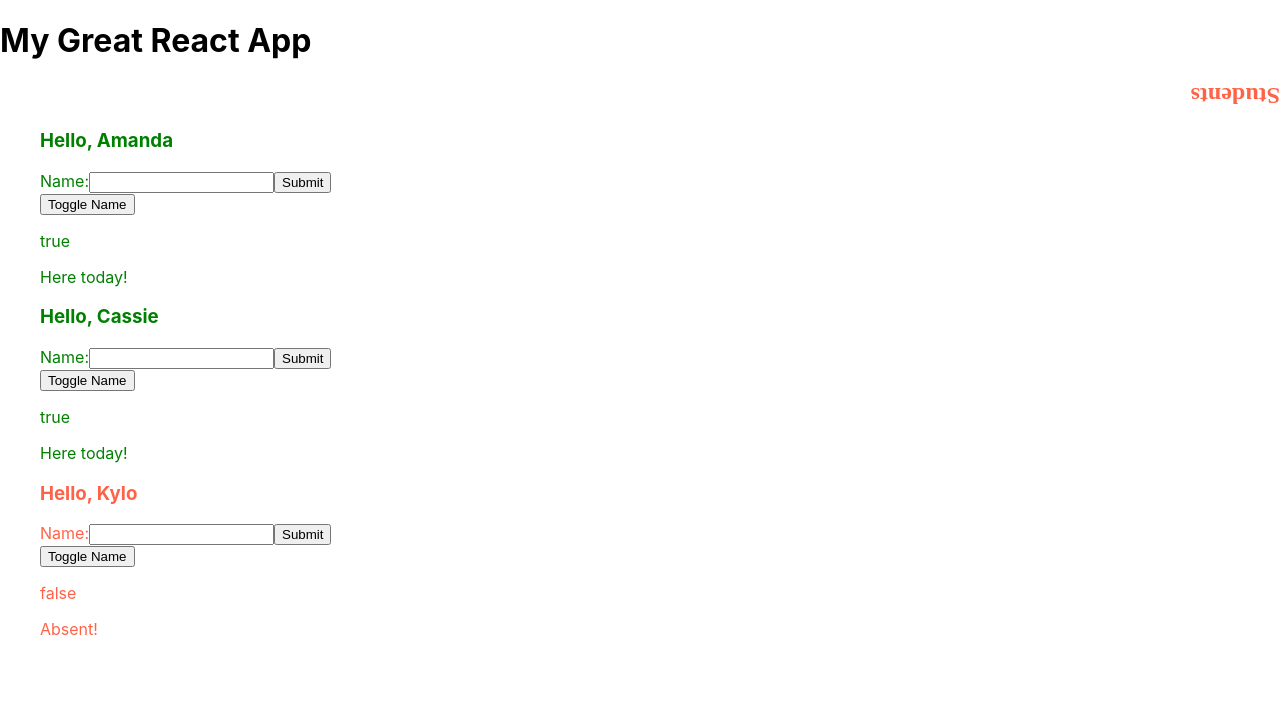
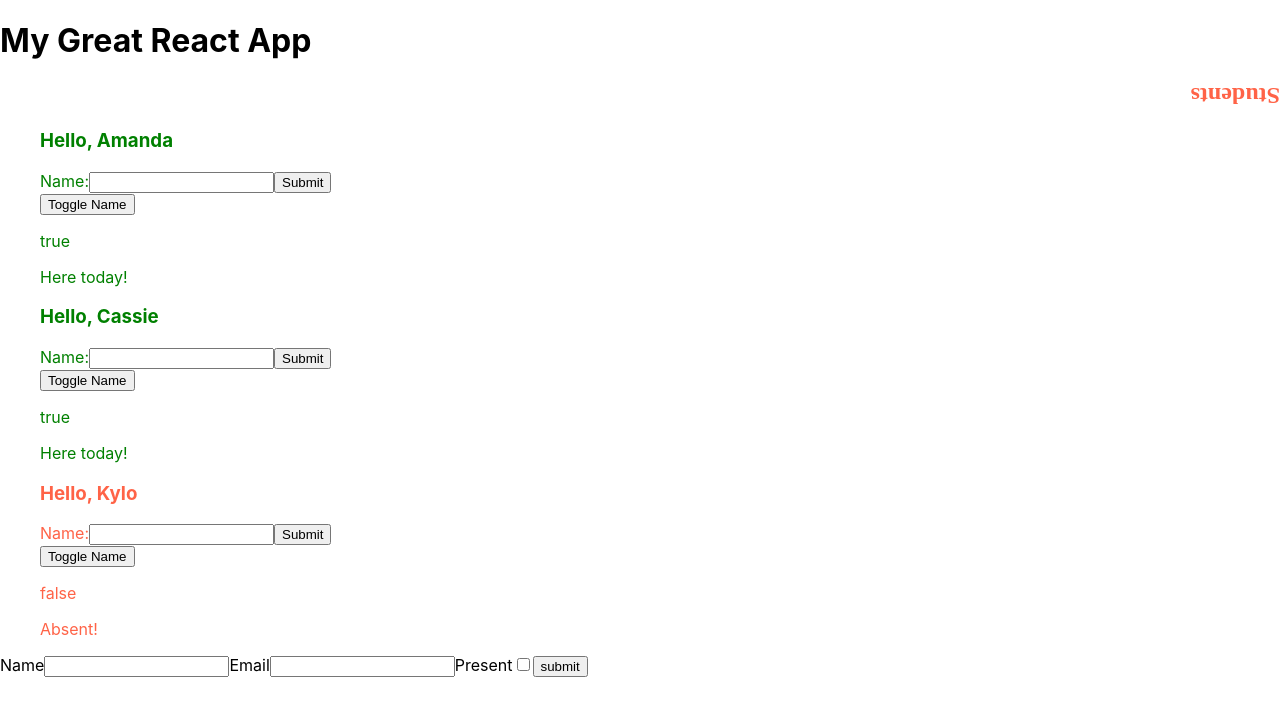
Before and after one commit to Ada-C10/nodes-react-hello-world, a React (Create React App) app: page / in a window 1280 px wide. Shown: the top 716 px of the page. Built offline with nearby package versions, Linux system fonts and the light colour scheme.

Commit message:
new Student form

```diff
--- a/src/App.js
+++ b/src/App.js
@@ -2,10 +2,13 @@
 import React, { Component } from 'react';
 // My Components
 import StudentCollection from './components/StudentCollection';
+import NewStudentForm from './components/NewStudentForm';
 // Non Component Stuff
 import './App.css';
 
 class App extends Component {
+
+
 
   render() {
 
--- /dev/null
+++ b/src/components/NewStudentForm.js
@@ -0,0 +1,80 @@
+import React, { Component } from 'react';
+import PropTypes from 'prop-types';
+
+import './NewStudentForm.css';
+
+class NewStudentForm extends Component {
+  constructor(props) {
+    super(props);
+
+    this.state = {
+      name: '',
+      email: '',
+      present: false,
+    };
+  }
+
+  onNameChangeHandler = (event) => {
+    this.setState({
+      name: event.target.value,
+    });
+  }
+  onEmailChangeHandler = (event) => {
+    this.setState({
+      email: event.target.value,
+    });
+  }
+
+  onPresentChangeHandler = (event) => {
+    console.log(`present: ${event.target.checked}`);
+    this.setState({
+      present: event.target.checked,
+    });
+  }
+
+  onSubmitHandler = (event)=> {
+    event.preventDefault();
+    this.props.addNewStudentCallback(this.state);
+
+  }
+
+  render() {
+
+    return (
+      <form
+        name="new-student"
+        id="new-student"
+        onSubmit={this.onSubmitHandler}
+      >
+        <label htmlFor="name">Name</label>
+        <input
+          name="name"
+          id="name"
+          value={this.state.name}
+          onChange={this.onNameChangeHandler} />
+        <label htmlFor="email">Email</label>
+        <input
+          name="email"
+          id="email"
+          value={this.state.email}
+          onChange={this.onEmailChangeHandler} />
+          <label htmlFor="present">Present</label>
+        <input
+          name="present"
+          id="present"
+          type="checkbox"
+          checked={this.state.present}
+          onChange={this.onPresentChangeHandler} />
+        <input type="submit" value="submit" />
+
+
+      </form>
+    );
+  }
+}
+
+NewStudentForm.propTypes = {
+  addNewStudentCallback: PropTypes.func.isRequired,
+};
+
+export default NewStudentForm;
--- a/src/components/StudentCollection.js
+++ b/src/components/StudentCollection.js
@@ -1,6 +1,7 @@
 import React from 'react';
 import './StudentCollection.css';
 import Student from './Student';
+import NewStudentForm from './NewStudentForm';
 
 // Check the syntax! It's a class, and it inherits from Component (make sure I'm importing the right things so that Component is being accessed correctly)
 
@@ -38,6 +39,15 @@ class StudentCollection extends React.Component {
     }
   }
 
+  onAddStudent = (newStudent) => {
+    const { students } = this.state;
+    students.push(newStudent);
+    this.setState({
+      students,
+    });
+
+  }
+
   render() {
     const studentCollection = this.state.students.map((student, i) => {
       return <Student
@@ -59,6 +69,11 @@ class StudentCollection extends React.Component {
         <ul>
           {studentCollection}
         </ul>
+        <section>
+          <NewStudentForm
+            addNewStudentCallback={this.onAddStudent}
+          />
+        </section>
       </section>
     );
   }
```
Also changed, not shown: src/components/NewStudentForm.css (added).
